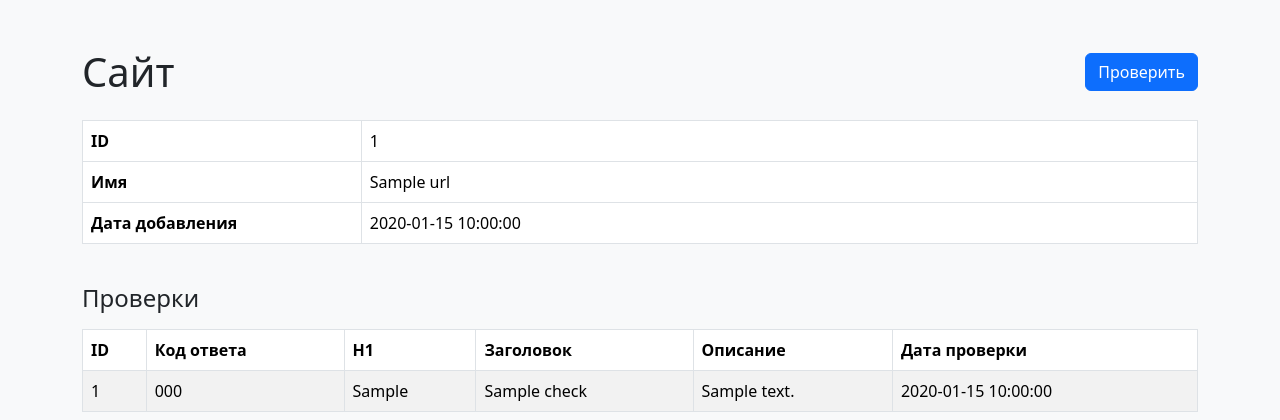
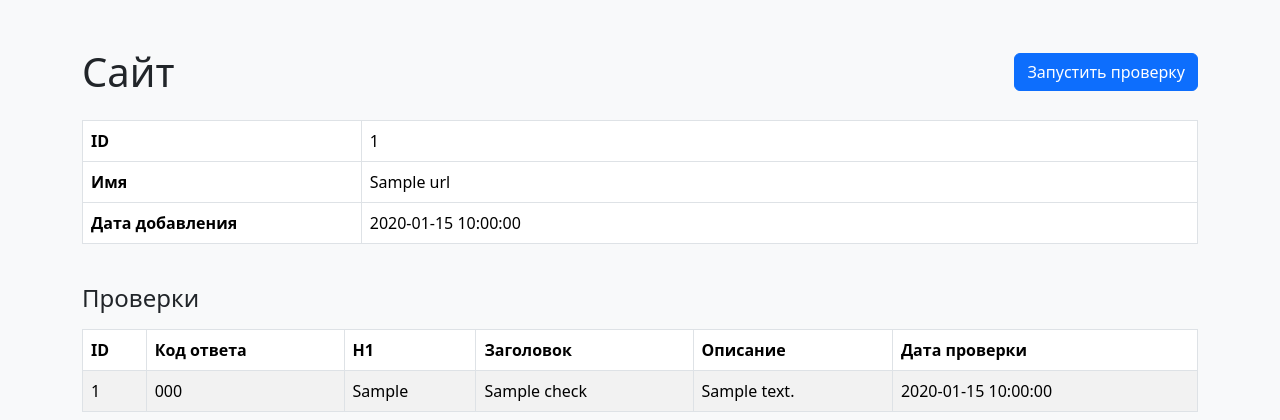
Before and after one commit to chifcrow/python-project-83, a Flask app: template page_analyzer/templates/url.html in a window 1280 px wide. Shown: the part 56-476 px from the top of the page. Run offline with Flask 3, Linux system fonts and the light colour scheme; the template is opened without the code that fills it: most values are stand-ins (such as "Sample title", 1, 10 or a date in 2020); some libraries are stand-ins or nearby versions.

Commit message:
Fix Hexlet UI selectors for check button and invalid URL message

```diff
--- a/page_analyzer/templates/index.html
+++ b/page_analyzer/templates/index.html
@@ -20,9 +20,6 @@ block content %}
                 placeholder="https://www.example.com"
                 value="{{ url_value }}"
               />
-              {% if error %}
-              <div class="invalid-feedback">{{ error }}</div>
-              {% endif %}
             </div>
 
             <div class="col-12 col-md-4 d-grid">
--- a/page_analyzer/templates/url.html
+++ b/page_analyzer/templates/url.html
@@ -7,7 +7,7 @@
     method="post"
     class="m-0"
   >
-    <button type="submit" class="btn btn-primary">Проверить</button>
+    <button type="submit" class="btn btn-primary">Запустить проверку</button>
   </form>
 </div>
 
```
